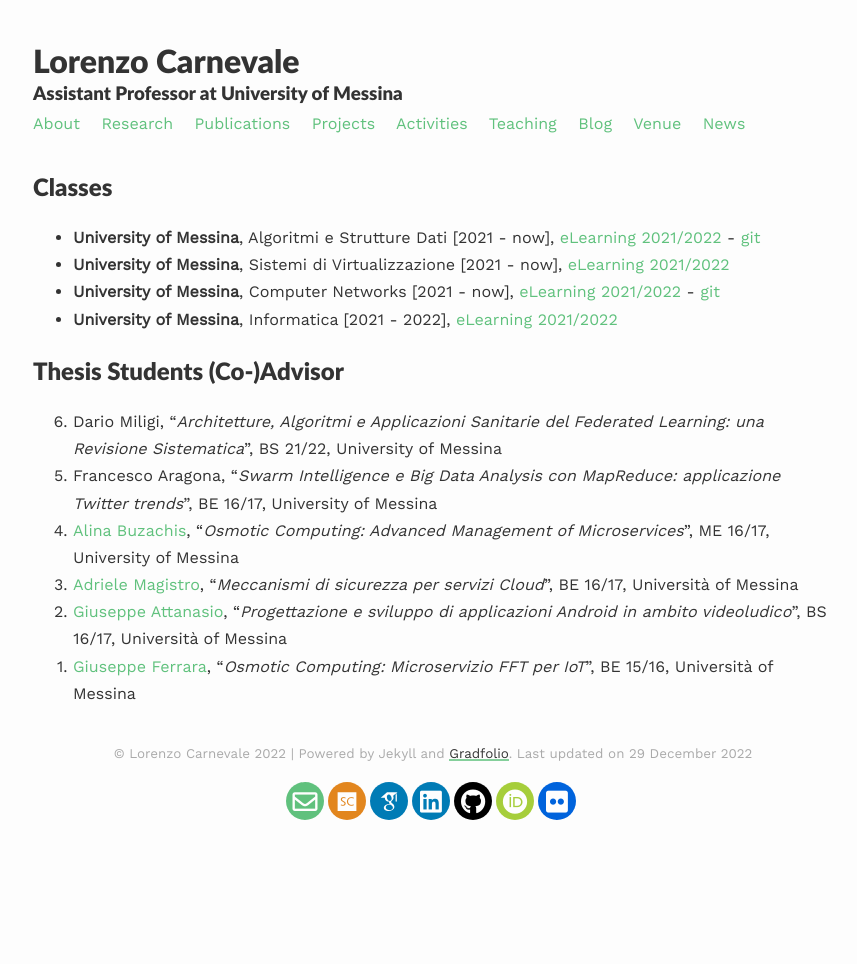
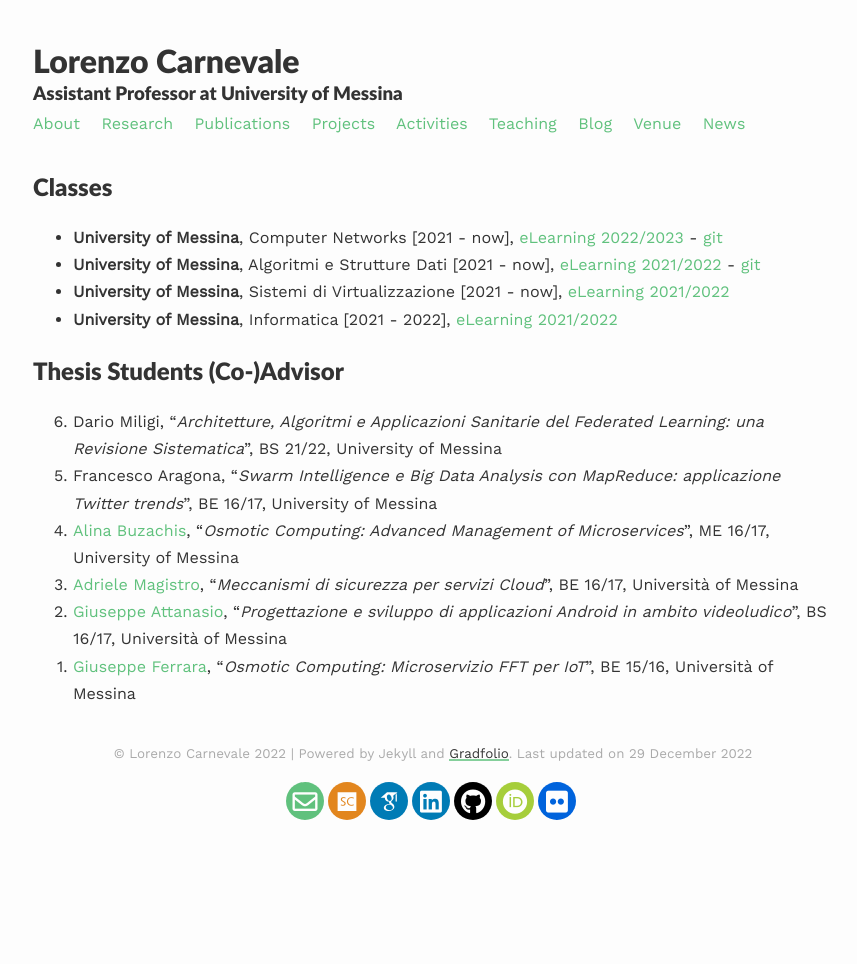
Before and after one commit to lcarnevale/lcarnevale.github.io, a Jekyll site: the page built from _pages/teaching.md, in a window 1280 px wide. Shown: the whole page, without its empty margins (207-1064 px from the left). Built offline with Jekyll 4.4.1, drawn with Linux system fonts in a browser that asks for light colours; nearby versions of some CDN libraries; some web fonts are replaced.

Commit message:
update computer networks elearning link

```diff
--- a/_pages/teaching.md
+++ b/_pages/teaching.md
@@ -6,9 +6,9 @@ published: true
 ---
 
 ## Classes
+- **University of Messina**, Computer Networks [2021 - now], [eLearning 2022/2023](https://moodle2.unime.it/course/view.php?id=48404) - [git](https://github.com/lcarnevale/computer-networks)
 - **University of Messina**, Algoritmi e Strutture Dati [2021 - now], [eLearning 2021/2022](https://moodle2.unime.it/course/view.php?id=48154) - [git](https://github.com/lcarnevale/algorithms)
 - **University of Messina**, Sistemi di Virtualizzazione [2021 - now], [eLearning 2021/2022](https://moodle2.unime.it/course/view.php?id=48153)
-- **University of Messina**, Computer Networks [2021 - now], [eLearning 2021/2022](https://moodle2.unime.it/course/view.php?id=48056) - [git](https://github.com/lcarnevale/computer-networks)
 - **University of Messina**, Informatica [2021 - 2022], [eLearning 2021/2022](https://moodle2.unime.it/course/view.php?id=48069)
 
 ## Thesis Students (Co-)Advisor
```
